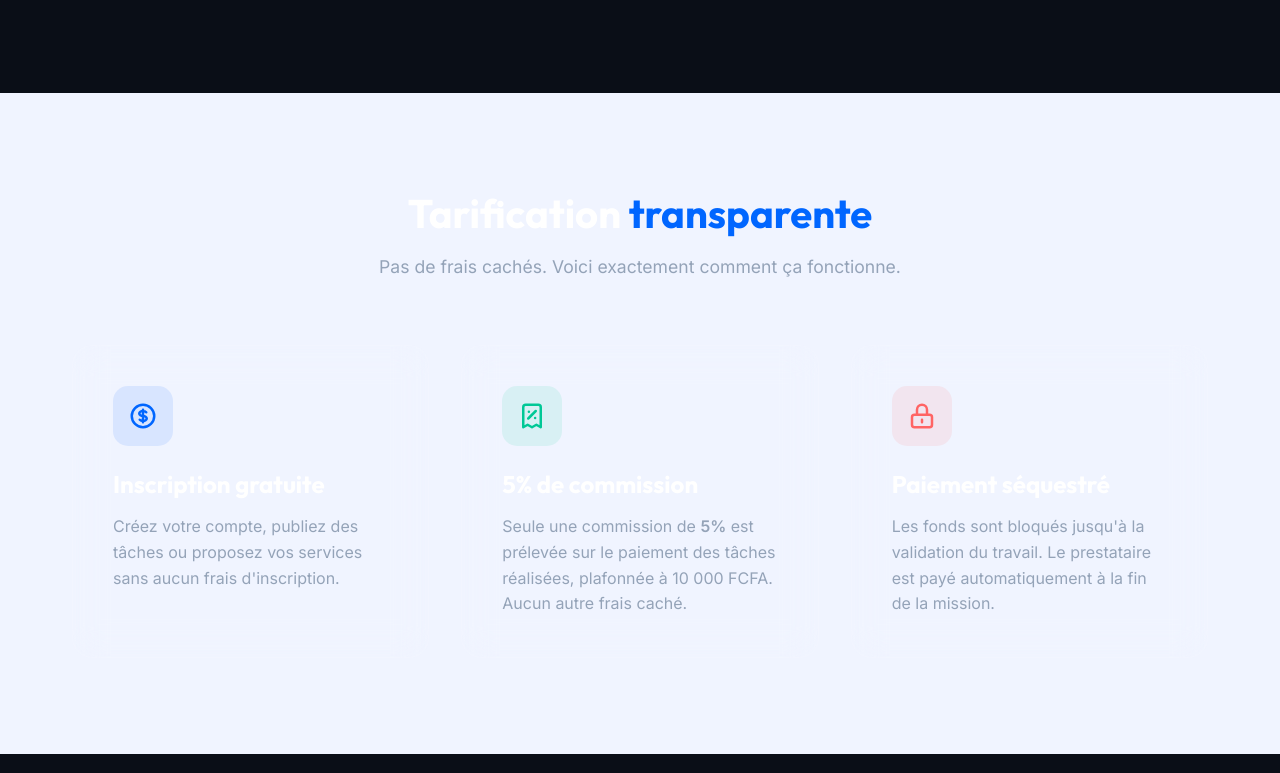
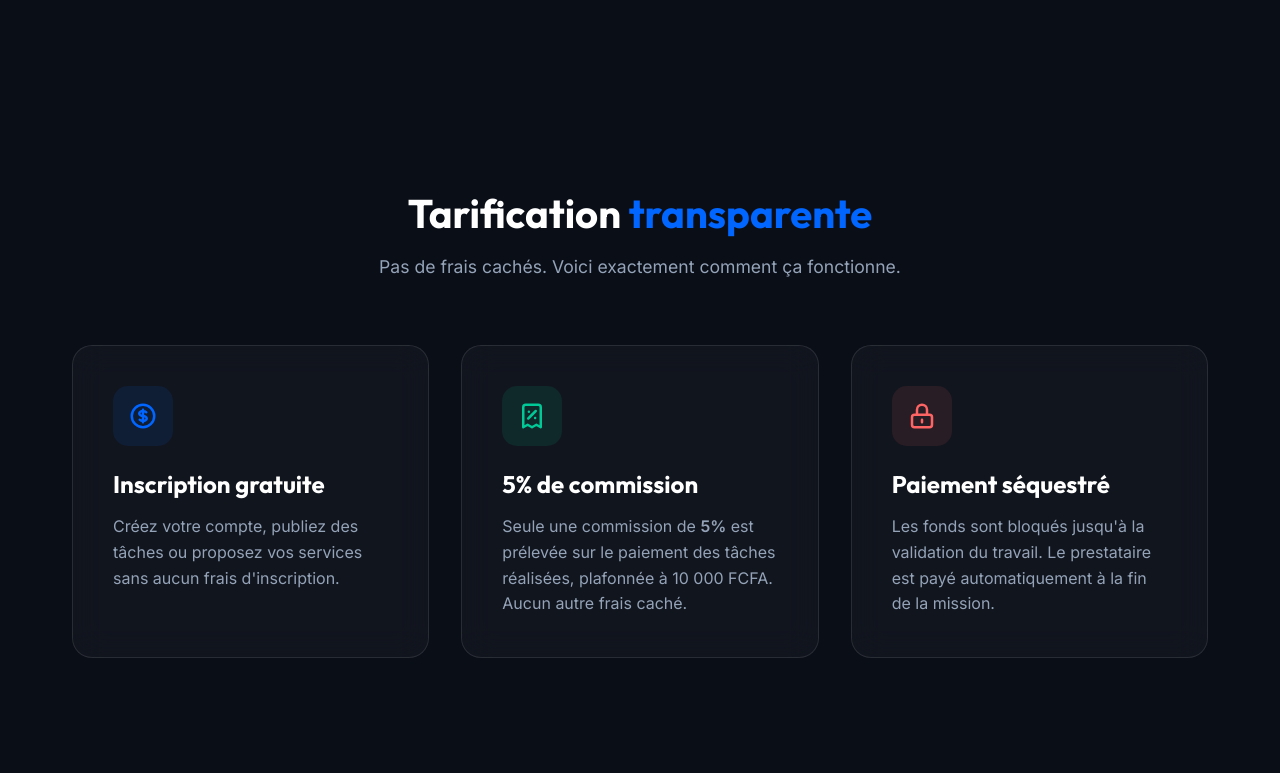
Before and after one commit to ashamloud/TerangaJobvitrine, a plain HTML site: page index.html in a window 1280 px wide. Shown: the part 2327-3100 px from the top of the page. Drawn offline with Linux system fonts and the light colour scheme; no server answers.

Commit message:
Mise à jour site vitrine : ajustement section pricing

```diff
--- a/index.html
+++ b/index.html
@@ -183,7 +183,7 @@
         </section>
 
         <!-- Pricing Transparency Section -->
-        <section class="features" id="pricing" style="background: #f0f4ff;">
+        <section class="features" id="pricing">
             <div class="container section-container">
                 <div class="section-header reveal">
                     <h2 class="section-title">Tarification <span class="text-primary">transparente</span></h2>
```
